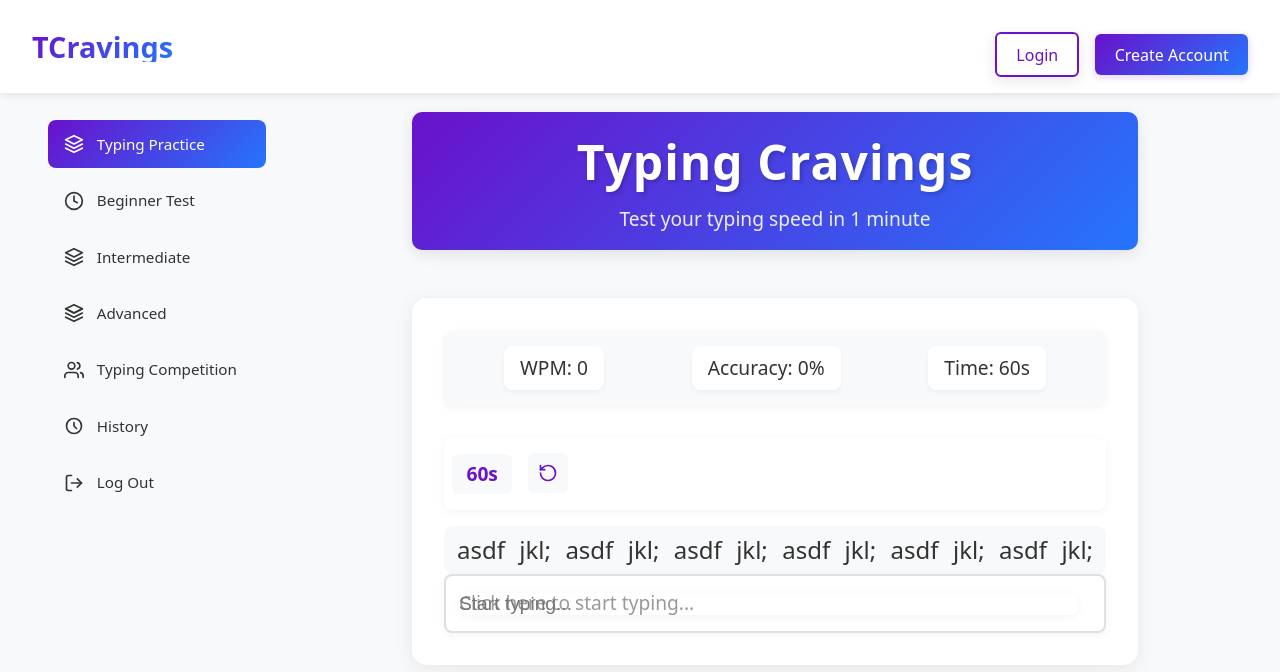
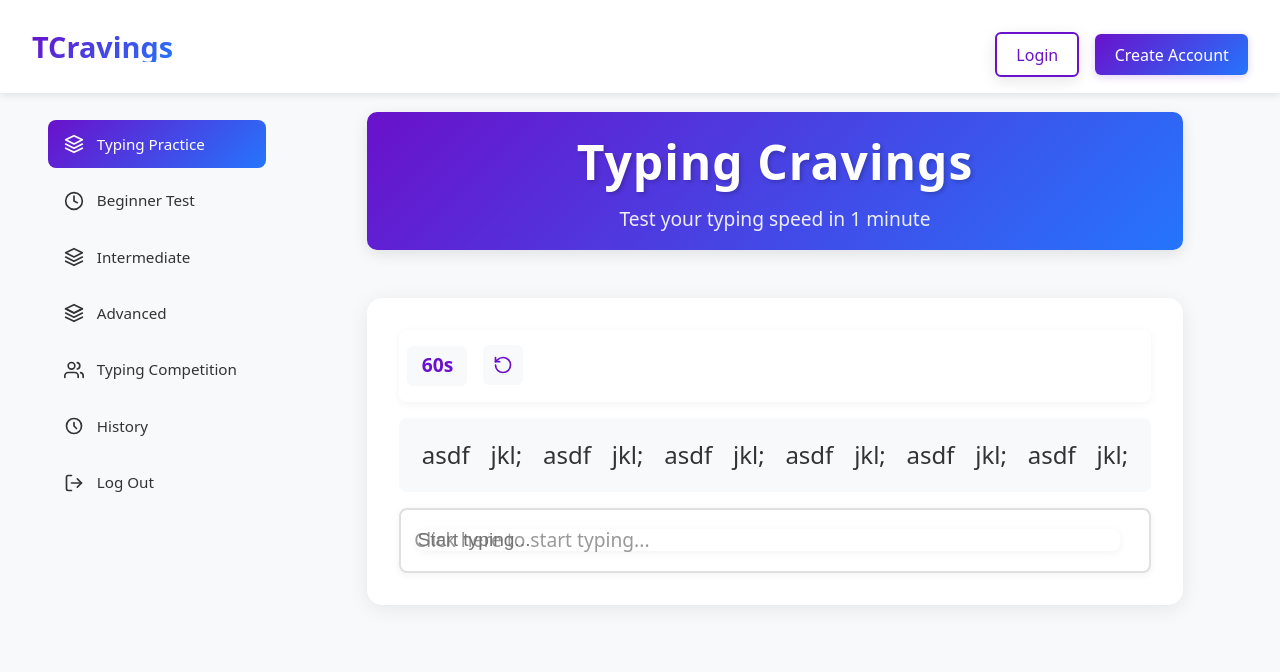
Before and after one commit to vincenttwizere/Typing-Cravings, a React (Vite) app: page / in a window 1280 px wide. Shown: the top 672 px of the page. Built offline with nearby package versions, Linux system fonts and the light colour scheme.

Commit message:
clean up typing interface

```diff
--- a/src/App.css
+++ b/src/App.css
@@ -263,8 +263,8 @@ h1 {
   flex: 1;
   background: #f8f9fa;
   border-radius: 8px;
-  padding: 0.5rem;
-  min-height: 40px;
+  padding: 1rem;
+  min-height: 60px;
   display: flex;
   align-items: center;
 }
@@ -272,9 +272,9 @@ h1 {
 .word-line {
   display: flex;
   flex-wrap: wrap;
-  gap: 0.3rem;
+  gap: 0.5rem;
   font-size: 1.5rem;
-  line-height: 1.2;
+  line-height: 1.5;
   text-align: left;
   max-width: 100%;
   overflow-x: hidden;
@@ -282,7 +282,7 @@ h1 {
 }
 
 .word {
-  padding: 0.1rem 0.3rem;
+  padding: 0.2rem 0.4rem;
   border-radius: 4px;
   transition: all 0.2s ease;
   white-space: nowrap;
@@ -446,10 +446,10 @@ button:active {
 
 .input-display {
   background: white;
-  padding: 0.8rem;
+  padding: 1rem;
   border-radius: 8px;
   box-shadow: 0 2px 8px rgba(0, 0, 0, 0.05);
-  min-height: 40px;
+  min-height: 60px;
   display: flex;
   align-items: center;
   justify-content: flex-start;
@@ -462,6 +462,7 @@ button:active {
   text-align: left;
   position: relative;
   flex: 1;
+  margin-top: 1rem;
 }
 
 .input-display:focus {
--- a/src/App.jsx
+++ b/src/App.jsx
@@ -116,11 +116,6 @@ const TypingApp = () => {
 
     return (
       <div className="typing-game">
-        <div className="stats">
-          <p>WPM: {results?.wpm || 0}</p>
-          <p>Accuracy: {results?.accuracy || 0}%</p>
-          <p>Time: {results ? Math.round(results.timeElapsed) : 60}s</p>
-        </div>
         <div className="typing-area-header">
           <div className="typing-controls">
             <div className="controls-right">
```
